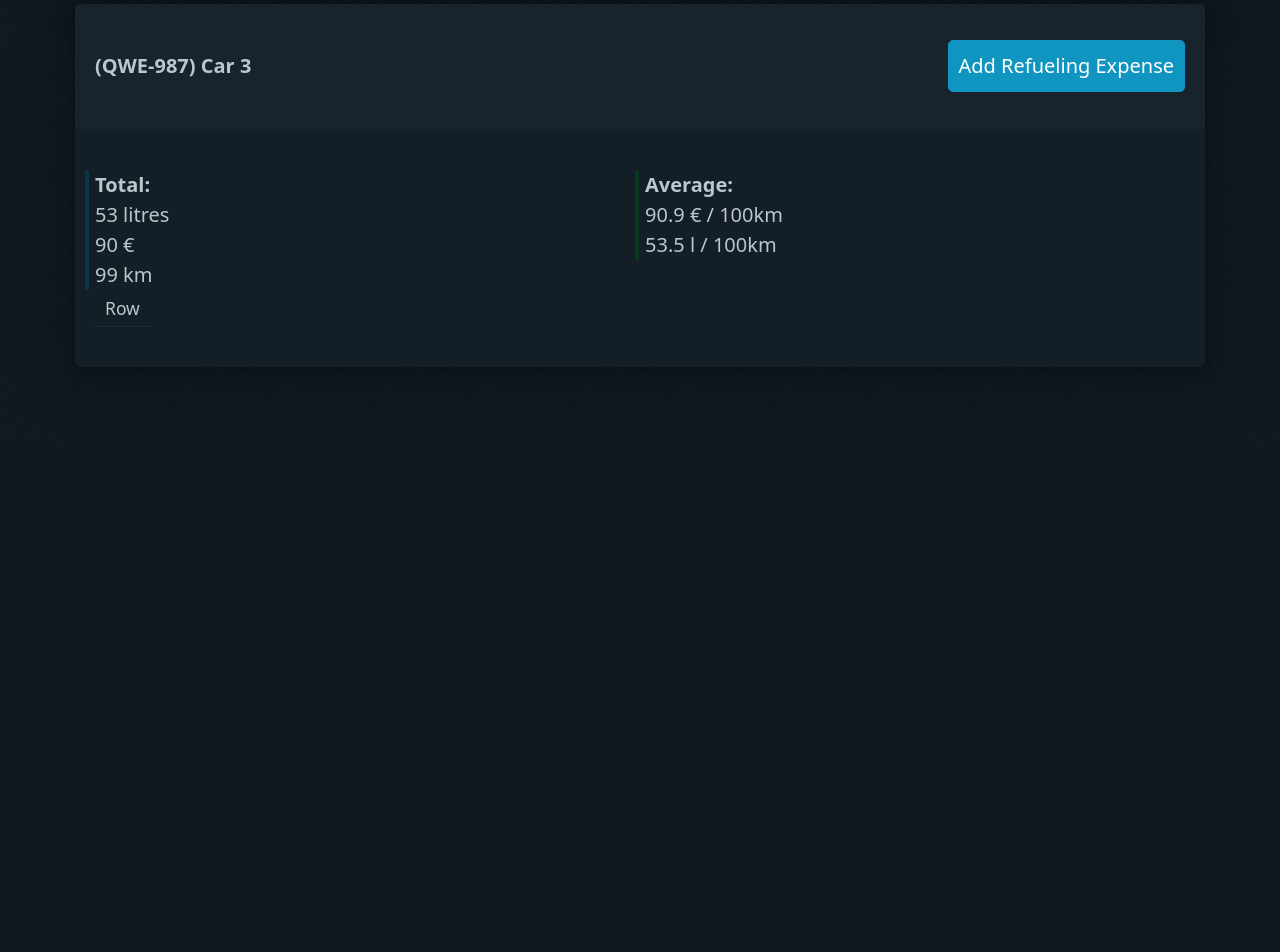
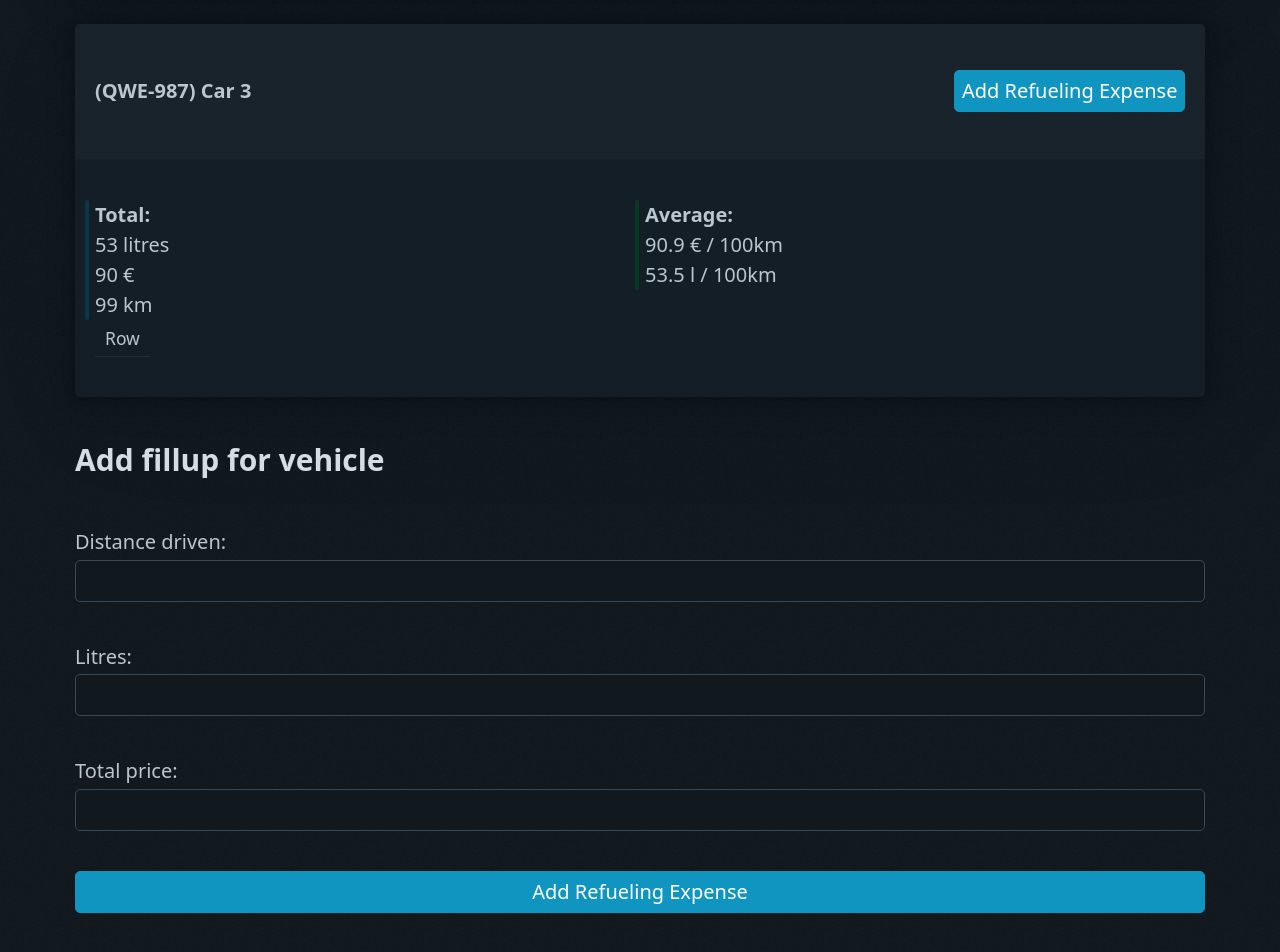
Before and after one commit to murtoM/lopokulu-react, a React (Create React App) app in the folder app/: page / in a window 1280 px wide. Shown: the part 1212-2164 px from the top of the page. Before the commit the page ends 1659 px from the top, so only its background shows below. Built offline with nearby package versions, Linux system fonts and the light colour scheme.

Commit message:
Start work on FillUpForm and its modal [#14]

```diff
--- a/app/src/components/AddFillupForm.js
+++ b/app/src/components/AddFillupForm.js
@@ -6,11 +6,42 @@
 //
 // SPDX-License-Identifier: MIT
 
-import VehicleSelectionRadio from './VehicleSelectionRadio';
-
 function AddFillupForm() {
   return (
-    <VehicleSelectionRadio />
+    <form action="#" method="post">
+      <h3>Add fillup for vehicle</h3>
+      <p>
+        <label htmlFor="id_distance">Distance driven:</label>
+        <input
+          type="number"
+          name="distance"
+          step="0.1"
+          required=""
+          id="id_distance"
+        />
+      </p>
+      <p>
+        <label htmlFor="id_litres">Litres:</label>
+        <input
+          type="number"
+          name="litres"
+          step="0.01"
+          required=""
+          id="id_litres"
+        />
+      </p>
+      <p>
+        <label htmlFor="id_total_price">Total price:</label>
+        <input
+          type="number"
+          name="total_price"
+          step="0.01"
+          required=""
+          id="id_total_price"
+        />
+      </p>
+      <input type="submit" value="Add Refueling Expense" />
+    </form>
   );
 }
 
--- a/app/src/components/App.js
+++ b/app/src/components/App.js
@@ -6,18 +6,38 @@
 //
 // SPDX-License-Identifier: MIT
 
-import React from 'react';
-import VehicleList from './VehicleList';
-import GlobalStats from './GlobalStats';
-import vehicles from '../vehicle-data.json';
-import { FillupDataContext } from './data-context';
+import React from "react";
+import AddFillupForm from "./AddFillupForm";
+import Modal from "./Modal";
+import VehicleList from "./VehicleList";
+import GlobalStats from "./GlobalStats";
+import vehicles from "../vehicle-data.json";
+import { FillupDataContext, ModalContext } from "./data-context";
 
 class App extends React.Component {
+  constructor(props) {
+    super(props);
+
+    this.toggleModalVisibility = () => {
+      console.log("ajetaan");
+      this.setState(state => ({
+        modalVisibility: state.modalVisibility === true ? false : true
+      }));
+    };
+    this.state = {
+      modalVisibility: false,
+      toggleModalVisibility: this.toggleModalVisibility,
+    };
+  }
   render() {
     return (
       <FillupDataContext.Provider value={vehicles}>
         <GlobalStats />
-        <VehicleList />
+        <ModalContext.Provider value={this.state}>
+          <VehicleList />
+          <AddFillupForm />
+          <Modal />
+        </ModalContext.Provider>
       </FillupDataContext.Provider>
     );
   }
--- /dev/null
+++ b/app/src/components/Modal.js
@@ -0,0 +1,30 @@
+// SPDX-FileCopyrightText: 2021 Hannu Santti
+// SPDX-FileCopyrightText: 2021 Jani Lehtinen
+// SPDX-FileCopyrightText: 2021 Markus Ijäs
+// SPDX-FileCopyrightText: 2021 Markus Murto
+// SPDX-FileCopyrightText: 2021 Susanna Mikola
+//
+// SPDX-License-Identifier: MIT
+
+import React from "react";
+import { ModalContext } from "./data-context.js";
+
+export default function Modal() {
+  return (
+    <ModalContext.Consumer>
+      {({ modalVisibility, toggleModalVisibility }) => {
+        console.log(modalVisibility);
+        if (!modalVisibility) {
+          return null;
+        }
+        return (
+          <div className="container" id="modal">
+            <article>
+              <h1>Hello world, im modal</h1>
+            </article>
+          </div>
+        );
+      }}
+    </ModalContext.Consumer>
+  );
+}
--- a/app/src/components/Vehicle.js
+++ b/app/src/components/Vehicle.js
@@ -8,6 +8,7 @@
 
 import FillupTable from "./FillupTable";
 import SingleVehicleStats from "./SingleVehicleStats";
+import { ModalContext } from "./data-context.js";
 
 function Vehicle(props) {
   return (
@@ -16,14 +17,22 @@ function Vehicle(props) {
         <nav>
           <ul>
             <li>
-              <strong>({props.register_number}) {props.name}</strong>
+              <strong>
+                ({props.register_number}) {props.name}
+              </strong>
             </li>
           </ul>
           <ul>
             <li>
-              <a href="#" role="button">
-                Add Refueling Expense
-              </a>
+              <ModalContext.Consumer>
+                {({modalVisibility, toggleModalVisibility}) => (
+                  <button
+                    onClick={toggleModalVisibility}
+                  >
+                    Add Refueling Expense
+                  </button>
+                )}
+              </ModalContext.Consumer>
             </li>
           </ul>
         </nav>
--- a/app/src/components/data-context.js
+++ b/app/src/components/data-context.js
@@ -9,3 +9,7 @@
 import React from 'react';
 
 export const FillupDataContext = React.createContext();
+export const ModalContext = React.createContext({
+  modalVisibility: false,
+  toggleModalVisibility: (visibility) => {}
+});
```
Also changed, not shown: app/src/components/VehicleSelectionRadio.js (deleted, +0 -16 lines).
